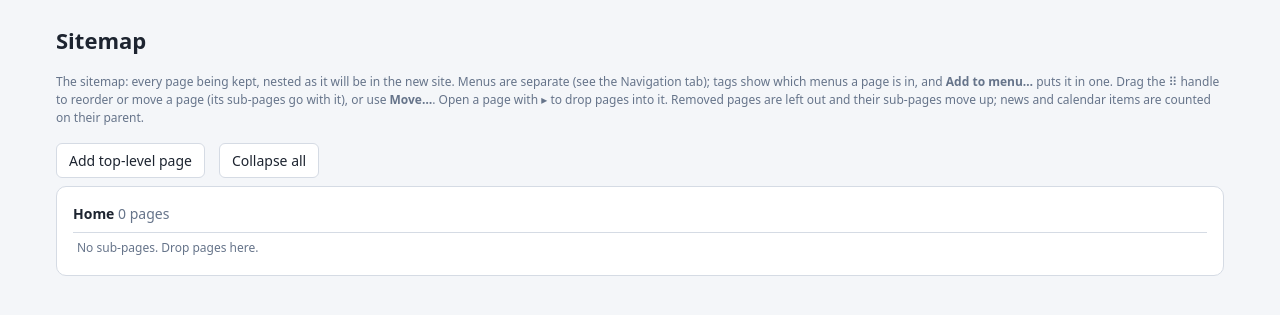
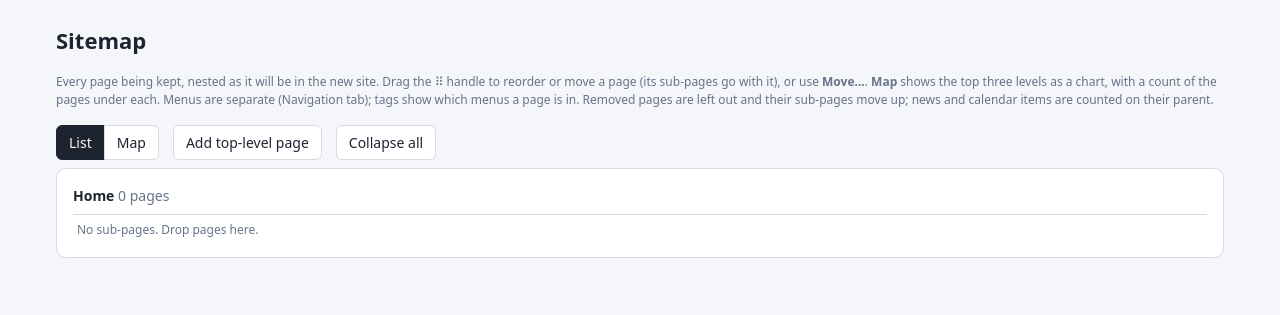
Before and after one commit to noah-jk/Sitemap_Gen, a FastAPI app: a page that uses app/templates/tree.html in a window 1280 px wide. Shown: the part 48-363 px from the top of the page. Run offline with FastAPI, Linux system fonts and the light colour scheme; the visitor is signed in with stand-in values (Sample User, id 1); tables that the repository leaves empty hold one stand-in row (values such as "Sample post"); data that the repository does not hold is empty; parts of the project's set-up code (start-up, migrations or seed data) failed here and were passed over; some libraries are stand-ins or nearby versions.

Commit message:
Map view of the sitemap: the top three levels as an org chart
The Sitemap tab gets a List | Map toggle (remembered per browser). Map
shows Home, a column per top-level page, level-2 cards, and level-3
cards inside them; nothing deeper is drawn, and each card shows how
many pages sit below it. Drag columns to reorder the top level and
cards to reorder or re-parent (drop areas appear while dragging); each
card's ⋯ menu has the same actions as the list (move, add sub-page,
rename, add to menu, remove). The map uses the full window width, and
the tab bar no longer overflows phone screens.

Co-Authored-By: Claude Opus 5.5 <noreply@anthropic.com>
Claude-Session: https://claude.ai/code/session_01QT8XiG2tuoFW51pcY5bS9k

```diff
--- a/app/static/app.css
+++ b/app/static/app.css
@@ -153,3 +153,61 @@ legend { font-weight: 600; font-size: 13px; padding: 0 4px; }
   animation: spin .8s linear infinite; }
 @keyframes spin { to { transform: rotate(360deg); } }
 @media (prefers-reduced-motion: reduce) { .spinner { animation: none; } }
+
+.segmented { display: inline-flex; }
+.segmented button { border-radius: 0 !important; }
+.segmented button:first-child { border-radius: 6px 0 0 6px !important; }
+.segmented button:last-child { border-radius: 0 6px 6px 0 !important; margin-left: -1px; }
+.segmented button[aria-pressed="true"] { background: var(--ink) !important; color: var(--paper) !important; border-color: var(--ink) !important; }
+
+.map[hidden] { display: none; }
+.map-home { display: inline-flex; align-items: baseline; gap: 6px; padding: 8px 14px; background: var(--card);
+  border: 1px solid var(--line); border-radius: 8px; margin-left: 16px; position: relative; }
+.map-home::after { content: ""; position: absolute; left: 24px; top: 100%; height: 18px; border-left: 2px solid var(--line); }
+.map-board { overflow-x: auto; padding: 18px 0 16px; }
+.map-row { display: flex; gap: 16px; align-items: flex-start; width: max-content; padding: 18px 16px 0;
+  border-top: 2px solid var(--line); }
+.map-col { position: relative; width: 240px; flex: none; display: flex; flex-direction: column; gap: 8px; }
+.map-col::before { content: ""; position: absolute; top: -18px; left: 24px; height: 18px; border-left: 2px solid var(--line); }
+.map-card { background: var(--card); border: 1px solid var(--line); border-radius: 8px; padding: 8px 10px; }
+.map-l1 { border-top: 4px solid var(--accent); }
+.map-l1 .map-label { font-weight: 700; font-size: 15px; }
+.map-l1 .map-count { font-size: 14px; }
+.map-l2 .map-label { font-weight: 600; }
+.map-l3 { padding: 5px 8px; font-size: 13px; background: var(--paper); }
+.map-list-l2 { display: flex; flex-direction: column; gap: 8px; margin-left: 12px; padding-left: 10px;
+  border-left: 2px solid var(--line); min-height: 28px; }
+.map-list-l3 { display: flex; flex-direction: column; gap: 4px; margin-top: 6px; min-height: 4px; }
+.map-head { display: flex; align-items: flex-start; gap: 6px; }
+.map-label { flex: 1; min-width: 0; overflow-wrap: anywhere; }
+.map-grip { cursor: grab; color: var(--muted); user-select: none; }
+.map-meta { font-size: 12px; margin-top: 2px; }
+.map-count { font-weight: 600; }
+.map-tags { margin-top: 4px; display: flex; flex-wrap: wrap; gap: 3px; }
+.map-tags .tag { margin-left: 0; font-size: 10px; }
+.map-l3 .map-tags { display: none; }
+.map-empty { padding: 6px; border: 1px dashed var(--line); border-radius: 6px; text-align: center; }
+.map-menu { position: relative; }
+.map-menu summary { list-style: none; cursor: pointer; padding: 0 4px; color: var(--muted); border-radius: 4px; }
+.map-menu summary::-webkit-details-marker { display: none; }
+.map-menu summary:hover, .map-menu[open] summary { background: var(--paper); color: var(--ink); }
+.map-menu-items { position: absolute; right: 0; top: 100%; z-index: 30; min-width: 180px; padding: 4px;
+  display: flex; flex-direction: column; background: var(--card); border: 1px solid var(--line); border-radius: 8px;
+  box-shadow: 0 6px 18px rgba(0, 0, 0, .15); }
+.map-menu-items .link { display: block; width: 100%; text-align: left; padding: 6px 10px; border-radius: 6px;
+  color: var(--ink); text-decoration: none; font-size: 13px; }
+.map-menu-items .link:hover, .map-menu-items .link:focus { background: var(--paper); }
+.map-add { margin: 14px 16px 0; }
+.map-dragging .map-list-l2 { padding-bottom: 36px; background: color-mix(in srgb, var(--accent) 6%, transparent);
+  border-radius: 0 8px 8px 0; }
+.map-dragging .map-list-l3 { min-height: 18px; border: 1px dashed var(--line); border-radius: 6px; padding: 2px; }
+.content.full { max-width: none; }
+.map-list-l3:empty { margin-top: 0; min-height: 0; }
+.map-dragging .map-list-l3:empty { margin-top: 6px; min-height: 18px; }
+.tree-row .muted { overflow-wrap: anywhere; min-width: 0; }
+.toolbar select { max-width: 100%; }
+@media (max-width: 640px) {
+  .tabs { order: 3; width: 100%; overflow-x: auto; align-self: auto; }
+  .tabs a { padding: 8px 10px; white-space: nowrap; }
+  label.inline { flex-wrap: wrap; }
+}
--- a/app/static/tree.js
+++ b/app/static/tree.js
@@ -45,7 +45,46 @@
     return r;
   }
 
-  // ---- rendering ---------------------------------------------------------------
+  // ---- shared by both views ----------------------------------------------------
+
+  const MENU_TAGS = {main: "main menu", utility: "utility", footer: "footer"};
+  const TYPES = {landing: "Landing", listing: "Listing", list: "List", article: "Article", form: "Form"};
+
+  function tags(node) {
+    const out = [];
+    if (node.is_new) out.push(el("span", {class: "tag", text: "new"}));
+    node.menus.forEach((m) => out.push(el("span", {class: "tag menu-tag", text: MENU_TAGS[m]})));
+    out.push(el("span", {class: "tag", title: node.page_type ? "Page type (set in the Pages grid)" :
+      "Page type worked out from the sitemap; set it in the Pages grid to override",
+      text: TYPES[node.type] + (node.page_type ? "" : " (auto)")}));
+    return out;
+  }
+
+  function pagesText(n) {
+    return `${n.toLocaleString()} page${n === 1 ? "" : "s"}`;
+  }
+
+  // [text, title, handler] for every action a page offers, in both views.
+  function actionsFor(node, siblings, index, words) {
+    const list = [];
+    if (index > 0) list.push([words.up, `Move ${node.label} ${words.upTitle || "up"}`,
+      () => act(send("POST", "/tree/move", {id: node.id, parent_id: node.parentId, index: index - 1}), "Moved.")]);
+    if (index < siblings.length - 1) list.push([words.down, `Move ${node.label} ${words.downTitle || "down"}`,
+      () => act(send("POST", "/tree/move", {id: node.id, parent_id: node.parentId, index: index + 1}), "Moved.")]);
+    list.push(["Move…", `Move ${node.label} under another page`, () => openMove(node)]);
+    list.push(["Add sub-page", `Add a page under ${node.label}`, () => addPage(node.id)]);
+    list.push(["Rename", `Rename ${node.label}`, () => rename(node)]);
+    list.push(["Add to menu…", `Add ${node.label} to a menu`, () => MenuPicker.open({
+      api, csrf, title: `Add “${node.label}” to a menu`, target: {page_ids: [node.id]},
+      onDone: (added, menuName) => {
+        status.textContent = added ? `Added to the ${menuName}.` : `Already in that spot in the ${menuName}.`;
+        load();
+      }})]);
+    if (node.is_new) list.push(["Remove", `Remove ${node.label}`, () => removePage(node)]);
+    return list;
+  }
+
+  // ---- list view ---------------------------------------------------------------
 
   function nodeRow(node, siblings, index) {
     const li = el("li", {"data-id": node.id});
@@ -63,35 +102,14 @@
     if (node.descendants) meta.push(`${node.descendants.toLocaleString()} below`);
     if (node.collection_count) meta.push(`incl. ${node.collection_count.toLocaleString()} collection items`);
     if (node.absorbs) meta.push(`absorbs ${node.absorbs}`);
-    const label = el("span", {class: "tree-label"}, el("span", {text: node.label}));
-    if (node.is_new) label.append(el("span", {class: "tag", text: "new"}));
-    const MENU_TAGS = {main: "main menu", utility: "utility", footer: "footer"};
-    node.menus.forEach((m) => label.append(el("span", {class: "tag menu-tag", text: MENU_TAGS[m]})));
-    const TYPES = {landing: "Landing", listing: "Listing", list: "List", article: "Article", form: "Form"};
-    label.append(el("span", {class: "tag", title: node.page_type ? "Page type (set in the Pages grid)" :
-      "Page type worked out from the sitemap; set it in the Pages grid to override",
-      text: TYPES[node.type] + (node.page_type ? "" : " (auto)")}));
+    const label = el("span", {class: "tree-label"}, el("span", {text: node.label}), ...tags(node));
 
     const actions = el("span", {class: "tree-actions"});
-    const add = (text, title, fn) => {
+    actionsFor(node, siblings, index, {up: "↑", down: "↓"}).forEach(([text, title, fn]) => {
       const b = el("button", {type: "button", class: "link", title, text});
       b.addEventListener("click", fn);
       actions.append(b);
-    };
-    add("↑", `Move ${node.label} up`, () => index > 0 &&
-      act(send("POST", "/tree/move", {id: node.id, parent_id: node.parentId, index: index - 1}), "Moved up."));
-    add("↓", `Move ${node.label} down`, () => index < siblings.length - 1 &&
-      act(send("POST", "/tree/move", {id: node.id, parent_id: node.parentId, index: index + 1}), "Moved down."));
-    add("Move…", `Move ${node.label} under another page`, () => openMove(node));
-    add("Add sub-page", `Add a page under ${node.label}`, () => addPage(node.id));
-    add("Rename", `Rename ${node.label}`, () => rename(node));
-    add("Add to menu…", `Add ${node.label} to a menu`, () => MenuPicker.open({
-      api, csrf, title: `Add “${node.label}” to a menu`, target: {page_ids: [node.id]},
-      onDone: (added, menuName) => {
-        status.textContent = added ? `Added to the ${menuName}.` : `Already in that spot in the ${menuName}.`;
-        load();
-      }}));
-    if (node.is_new) add("Remove", `Remove ${node.label}`, () => removePage(node));
+    });
 
     const row = el("div", {class: "tree-row"},
       el("span", {class: "tree-handle", title: "Drag to move", "aria-hidden": "true", text: "⠿"}),
@@ -121,15 +139,111 @@
   }
 
   let roots = [];
+  const VIEW_KEY = `tree-view-${slug}`;
+  let view = new URLSearchParams(window.location.search).get("view");
+  try { view = view || localStorage.getItem(VIEW_KEY); } catch (e) { /* private mode */ }
+  view = view === "map" ? "map" : "list";
+
   function render() {
     sortables.forEach((s) => s.destroy());
     sortables = [];
+    const total = roots.reduce((n, r) => n + 1 + r.descendants, 0);
+    $("list-view").hidden = view !== "list";
+    $("map").hidden = view !== "map";
+    $("collapse-all").hidden = view !== "list";
+    document.querySelector("main").classList.toggle("full", view === "map");
+    document.querySelectorAll("[data-view]").forEach((b) => b.setAttribute("aria-pressed", String(b.dataset.view === view)));
+    if (view === "map") {
+      renderMap(total);
+      return;
+    }
     const top = list(roots, null);
     top.id = "tree";
     $("tree").replaceWith(top);
-    const total = roots.reduce((n, r) => n + 1 + r.descendants, 0);
-    $("tree-total").textContent = `${total.toLocaleString()} pages`;
+    $("tree-total").textContent = pagesText(total);
   }
+
+  document.querySelectorAll("[data-view]").forEach((b) => b.addEventListener("click", () => {
+    view = b.dataset.view;
+    try { localStorage.setItem(VIEW_KEY, view); } catch (e) { /* ignore */ }
+    render();
+  }));
+
+  // ---- map view: the top three levels as an org chart, with counts for what's below ----
+
+  // While dragging, drop areas show at the end of each column and inside each level-2 card.
+  const dragging = (on) => () => $("map").classList.toggle("map-dragging", on);
+
+  function onDrop(evt) {
+    dragging(false)();
+    if (evt.from === evt.to && evt.oldDraggableIndex === evt.newDraggableIndex) return;
+    const parent = evt.to.dataset.parent;
+    act(send("POST", "/tree/move", {id: Number(evt.item.dataset.id), parent_id: parent ? Number(parent) : null,
+      index: evt.newDraggableIndex}), "Moved.");
+  }
+
+  function cardMenu(node, siblings, index, horizontal) {
+    const words = horizontal ? {up: "Move left", down: "Move right", upTitle: "left", downTitle: "right"}
+      : {up: "Move up", down: "Move down"};
+    const items = el("div", {class: "map-menu-items"});
+    actionsFor(node, siblings, index, words).forEach(([text, title, fn]) => {
+      const b = el("button", {type: "button", class: "link", title, text});
+      b.addEventListener("click", () => { menu.open = false; fn(); });
+      items.append(b);
+    });
+    const menu = el("details", {class: "map-menu"},
+      el("summary", {"aria-label": `Actions for ${node.label}`, title: "Actions", text: "⋯"}), items);
+    return menu;
+  }
+
+  function mapCard(node, siblings, index, level) {
+    const card = el("div", {class: `map-card map-l${level}`, "data-id": node.id});
+    const head = el("div", {class: "map-head"},
+      el("span", {class: "map-grip", title: "Drag to move", "aria-hidden": "true", text: "⠿"}),
+      el("span", {class: "map-label", text: node.label}),
+      cardMenu(node, siblings, index, level === 1));
+    const below = node.descendants
+      ? el("span", {class: "map-count", title: "Pages below this one", text: pagesText(node.descendants)})
+      : el("span", {class: "map-count muted", text: level === 1 ? "No sub-pages" : ""});
+    const extra = node.absorbs ? [el("span", {class: "muted small", text: ` · absorbs ${node.absorbs}`})] : [];
+    card.append(head, el("div", {class: "map-meta"}, below, ...extra), el("div", {class: "map-tags"}, ...tags(node)));
+    if (level === 2) card.append(mapList(node.children, node.id, 3));
+    return card;
+  }
+
+  function mapList(nodes, parentId, level) {
+    const list = el("div", {class: `map-list map-list-l${level}`, "data-parent": String(parentId)});
+    nodes.forEach((n, i) => list.append(mapCard(n, nodes, i, level)));
+    if (!nodes.length && level === 2) list.append(el("div", {class: "map-empty muted small", text: "Drop pages here"}));
+    sortables.push(Sortable.create(list, {
+      group: "map", handle: ".map-grip", draggable: ".map-card", filter: ".map-empty, .map-menu",
+      preventOnFilter: false, animation: 120, fallbackOnBody: true, swapThreshold: 0.65, emptyInsertThreshold: 12,
+      onStart: dragging(true), onEnd: onDrop,
+    }));
+    return list;
+  }
+
+  function renderMap(total) {
+    const row = el("div", {class: "map-row", "data-parent": ""});
+    roots.forEach((n, i) => {
+      const col = el("section", {class: "map-col", "data-id": n.id, "aria-label": n.label});
+      col.append(mapCard(n, roots, i, 1), mapList(n.children, n.id, 2));
+      row.append(col);
+    });
+    sortables.push(Sortable.create(row, {
+      group: "map-top", handle: ".map-l1 > .map-head > .map-grip", draggable: ".map-col", direction: "horizontal",
+      animation: 120, onStart: dragging(true), onEnd: onDrop,
+    }));
+    const addTop = el("button", {type: "button", class: "map-add", text: "+ Add top-level page"});
+    addTop.addEventListener("click", () => addPage(null));
+    const home = el("div", {class: "map-home"}, el("strong", {text: "Home"}),
+      el("span", {class: "muted small", text: ` ${pagesText(total)} · ${roots.length} top-level`}));
+    $("map").replaceChildren(home, el("div", {class: "map-board"}, row, addTop));
+  }
+
+  document.addEventListener("click", (e) => {  // close an open card menu when clicking elsewhere
+    document.querySelectorAll(".map-menu[open]").forEach((d) => { if (!d.contains(e.target)) d.open = false; });
+  });
 
   async function load() {
     const resp = await fetch(api("/tree"));
--- a/app/templates/tree.html
+++ b/app/templates/tree.html
@@ -5,20 +5,24 @@
 {% block content %}
 <div class="tree-head">
   <h1>Sitemap</h1>
-  <p class="muted small">The sitemap: every page being kept, nested as it will be in the new site. Menus are
-    separate (see the Navigation tab); tags show which menus a page is in, and <strong>Add to menu…</strong> puts it in one. Drag the ⠿ handle to reorder or
-    move a page (its sub-pages go with it), or use <strong>Move…</strong>. Open a page with ▸ to drop pages into it.
-    Removed pages are left out and their sub-pages move up; news and calendar items are counted on their parent.</p>
+  <p class="muted small">Every page being kept, nested as it will be in the new site. Drag the ⠿ handle to reorder or
+    move a page (its sub-pages go with it), or use <strong>Move…</strong>. <strong>Map</strong> shows the top three levels
+    as a chart, with a count of the pages under each. Menus are separate (Navigation tab); tags show which menus a page
+    is in. Removed pages are left out and their sub-pages move up; news and calendar items are counted on their parent.</p>
   <div class="toolbar">
+    <span class="segmented" role="group" aria-label="View">
+      <button type="button" data-view="list" aria-pressed="true">List</button><button type="button" data-view="map" aria-pressed="false">Map</button>
+    </span>
     <button type="button" id="add-top">Add top-level page</button>
     <button type="button" id="collapse-all">Collapse all</button>
     <span id="tree-status" role="status" aria-live="polite" class="muted"></span>
   </div>
 </div>
-<div class="tree-root">
+<div class="tree-root" id="list-view">
   <div class="tree-home"><strong>Home</strong> <span class="muted" id="tree-total"></span></div>
   <ul class="tree-list" id="tree" data-parent=""></ul>
 </div>
+<div class="map" id="map" hidden></div>
 
 <dialog id="move-dialog" aria-labelledby="mv-title">
   <form id="mv-form">
```
